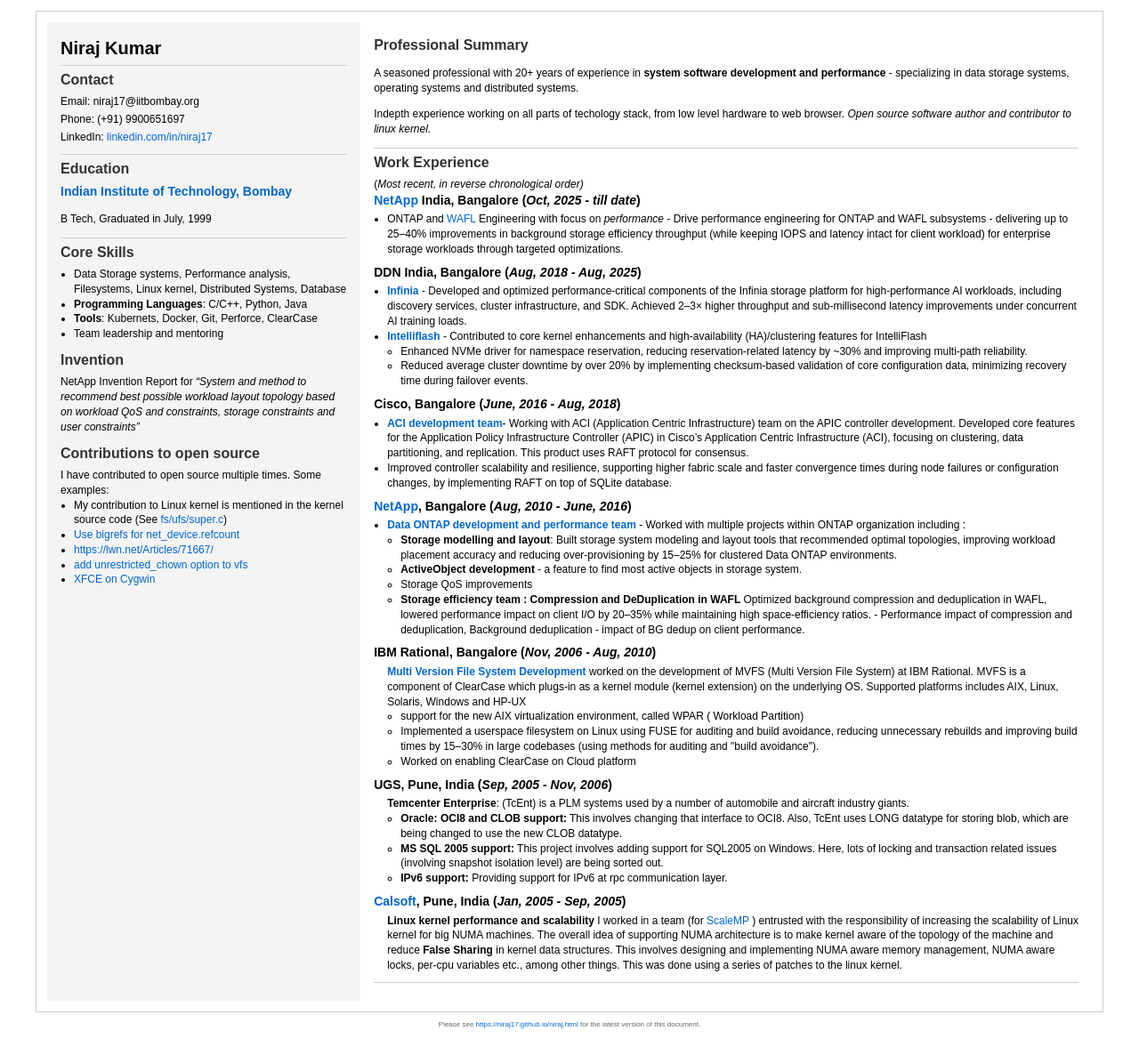
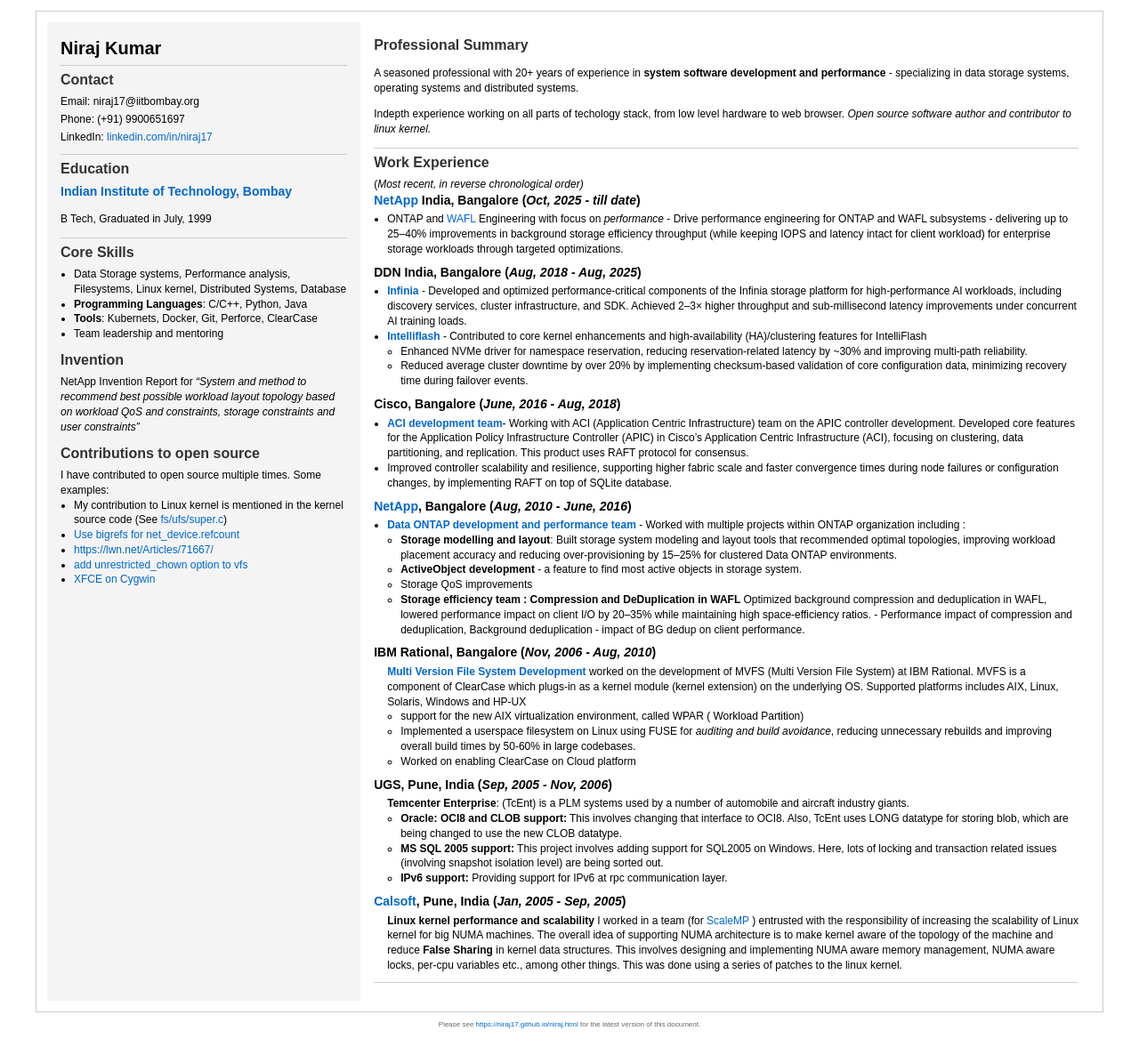
Before and after one commit to niraj17/niraj17.github.io, a Jekyll site: the page niraj.html, which Jekyll copies as it is, in a window 1280 px wide. Shown: the whole page at 89% size. Built offline with Jekyll 4.4.1, drawn with Linux system fonts in a browser that asks for light colours.

Commit message:
Update niraj.html

```diff
--- a/niraj.html
+++ b/niraj.html
@@ -245,9 +245,8 @@
                     <ul>
                         <li>  support for the new AIX virtualization environment, called WPAR (
  Workload Partition)</li>
-                        <li> Implemented a userspace filesystem on Linux using FUSE for auditing and build avoidance,
-                            reducing unnecessary rebuilds and improving build times by 15–30% in large codebases
-                            (using methods for auditing and "build avoidance").
+                        <li> Implemented a userspace filesystem on Linux using FUSE for <i>auditing and build avoidance</i>,
+                            reducing unnecessary rebuilds and improving overall build times by 50-60% in large codebases.
 
  <li> Worked on enabling ClearCase on  Cloud platform</li>
                     </ul>
```
